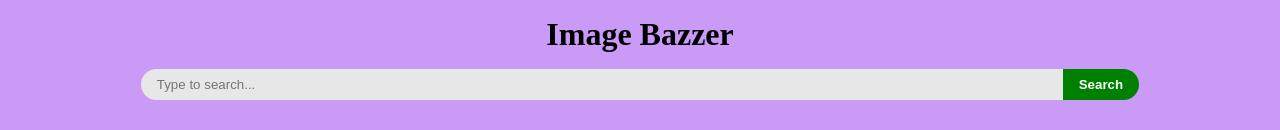
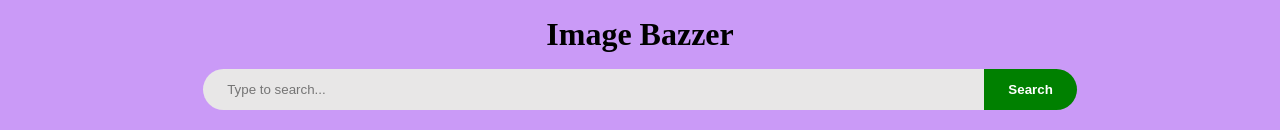
Before and after one commit to Garaisourav12/Image-Bazzer, a React (Create React App) app: page / in a window 1280 px wide. Shown: the top 130 px of the page. Built offline with nearby package versions, Linux system fonts and the light colour scheme; no server answers.

Commit message:
first commit

```diff
--- a/src/components/InfScroll.js
+++ b/src/components/InfScroll.js
@@ -5,6 +5,7 @@ function InfScroll({ children, getNext, data, hasMore, loading, Loader }) {
     const params = useParams();
     const scrollContainer = useRef();
     const scrollThumb = useRef();
+    let scrollTimeout = null;
 
 
     useEffect(() => {
@@ -36,6 +37,16 @@ function InfScroll({ children, getNext, data, hasMore, loading, Loader }) {
     }, [params])
 
     function handleScroll(){
+        scrollThumb.current.style.background = 'green';
+
+        // Clear the previous timeout
+        if(scrollTimeout) clearTimeout(scrollTimeout);
+
+        // Set a timeout to reset the scrolling flag after a certain delay (e.g., 200 milliseconds)
+        scrollTimeout = setTimeout(function () {
+            scrollThumb.current.style.background = 'transparent';
+        }, 800);
+
         scrollThumb.current.style.top = (scrollContainer.current.scrollTop*100/scrollContainer.current.scrollHeight) + '%';
         if(scrollContainer.current.scrollHeight <= scrollContainer.current.offsetHeight+scrollContainer.current.scrollTop+1){
             if(hasMore) getNext();
--- a/src/index.css
+++ b/src/index.css
@@ -27,19 +27,19 @@
 
 .search-bar{
     display: flex;
-    width: 80%;
+    width: 70%;
     border-radius: 1.5rem;
 }
 .search-inp{
     flex: 1;
-    padding: .5rem 1rem;
+    padding: .8rem 1.5rem;
     border: none;
     outline: none;
     border-radius: 1.5rem 0 0 1.5rem;
     background-color: rgb(232, 231, 231);
 }
 .search-btn{
-    padding: .5rem 1rem;
+    padding: .8rem 1.5rem;
     border: none;
     border-radius: 0 1.5rem 1.5rem 0;
     background-color: green;
@@ -76,14 +76,13 @@
     position: absolute;
     z-index: 1;
     top: 0;
-    right: .4rem;
+    right: .2rem;
     width: .4rem;
     height: 100%;
 }
 .scroll-thumb{
     width: 100%;
     position: relative;
-    background-color: green;
     border-radius: .5rem;
 
 }
```
